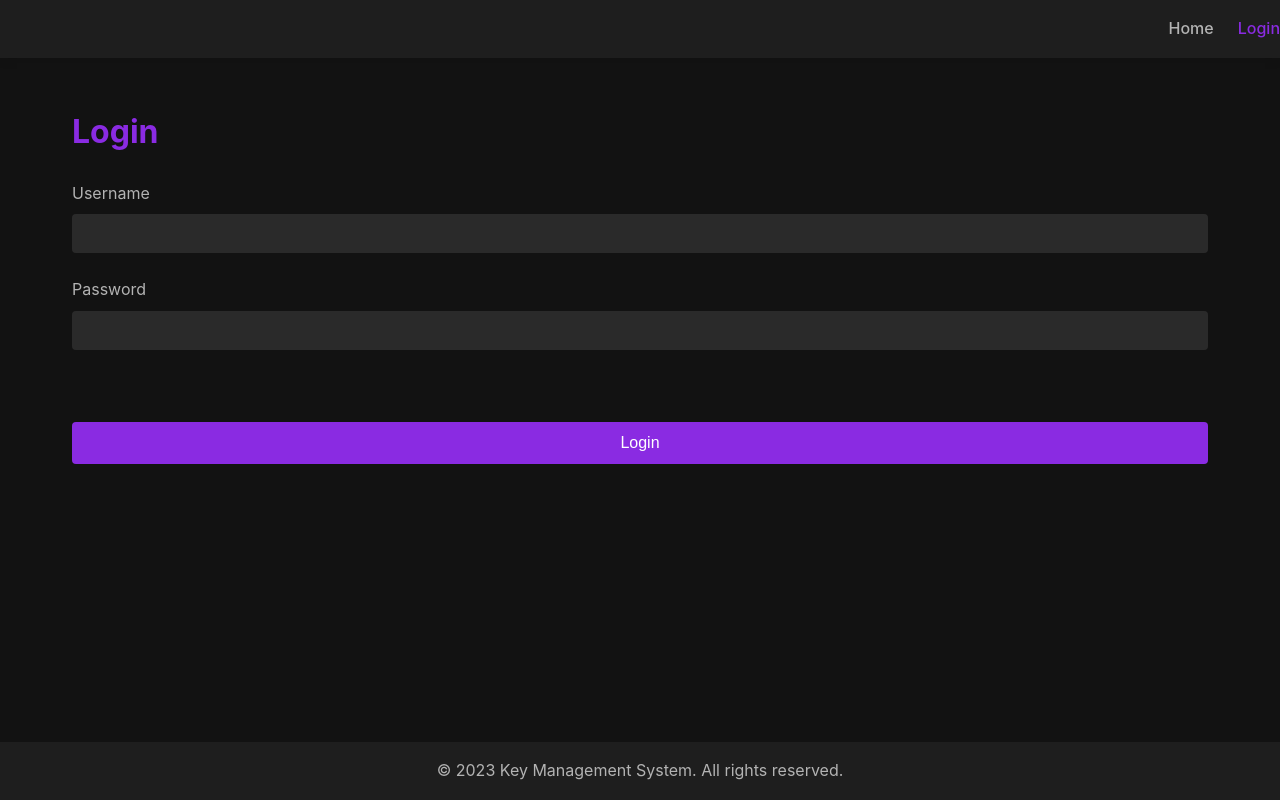
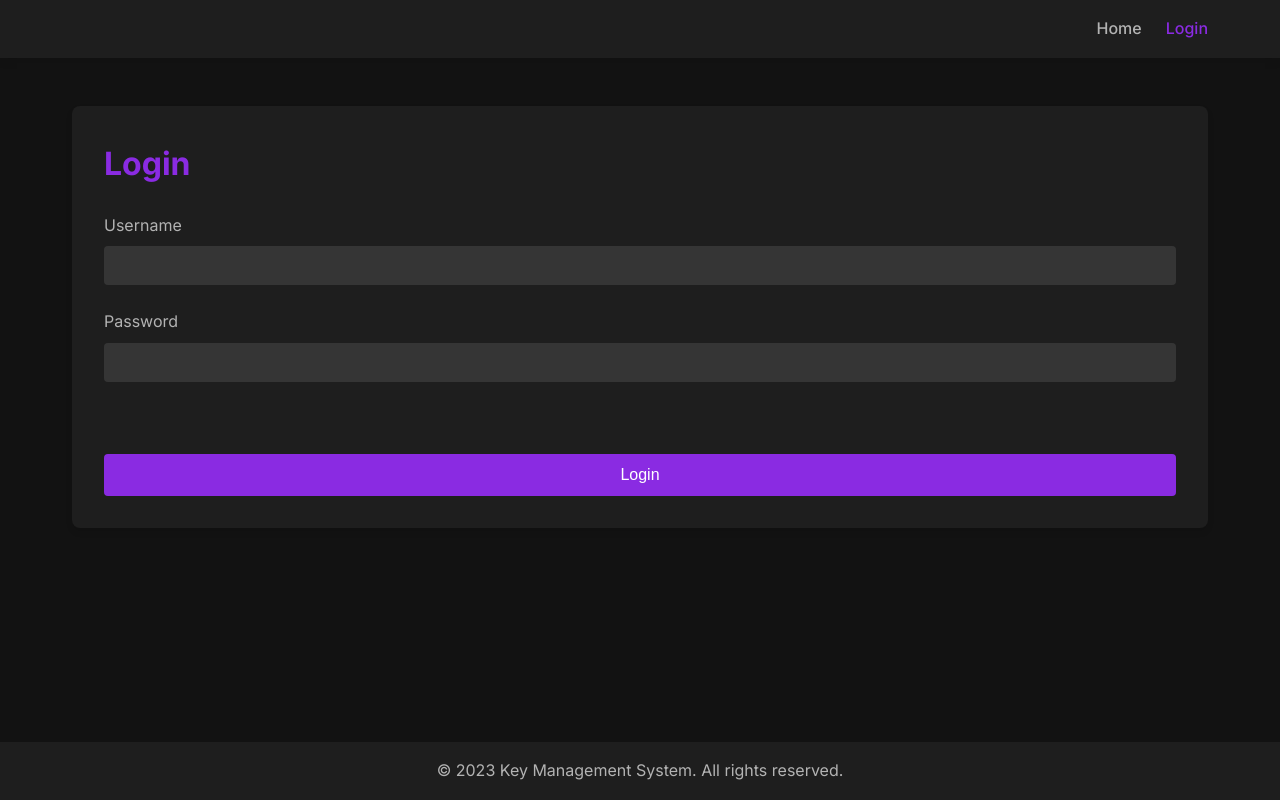
Before and after one commit to Zaidbaidadekalb/website2, a plain HTML site: page public/login.html in a window 1280 px wide. Drawn offline with Linux system fonts and the light colour scheme.

Commit message:
Update login.html

```diff
--- a/public/login.html
+++ b/public/login.html
@@ -4,21 +4,24 @@
     <meta charset="UTF-8">
     <meta name="viewport" content="width=device-width, initial-scale=1.0">
     <title>Login - Key Management System</title>
-    <link href="https://fonts.googleapis.com/css2?family=Roboto:wght@300;400;500;700&display=swap" rel="stylesheet">
+    <link href="https://fonts.googleapis.com/css2?family=Inter:wght@300;400;500;700&display=swap" rel="stylesheet">
     <link rel="stylesheet" href="/css/styles.css">
 </head>
 <body>
     <header>
+        <div class="container">
             <nav>
                 <ul>
                     <li><a href="/">Home</a></li>
                     <li><a href="/login.html" class="active">Login</a></li>
                 </ul>
             </nav>
+        </div>
     </header>
 
     <main>
-        <div class="container glass-morphism fade-in">
+        <div class="container">
+            <div class="card fade-in">
                 <h1 class="slide-up">Login</h1>
                 <form id="login-form" class="slide-up">
                     <div class="form-group">
@@ -33,11 +36,16 @@
                     <button type="submit">Login</button>
                 </form>
             </div>
+        </div>
     </main>
 
     <footer>
+        <div class="container">
             <p>&copy; 2023 Key Management System. All rights reserved.</p>
+        </div>
     </footer>
+
+    <div id="notification" class="notification"></div>
 
     <script src="/js/auth.js" type="module"></script>
 </body>
```
Lines whose indentation alone changed are shown as unchanged.
